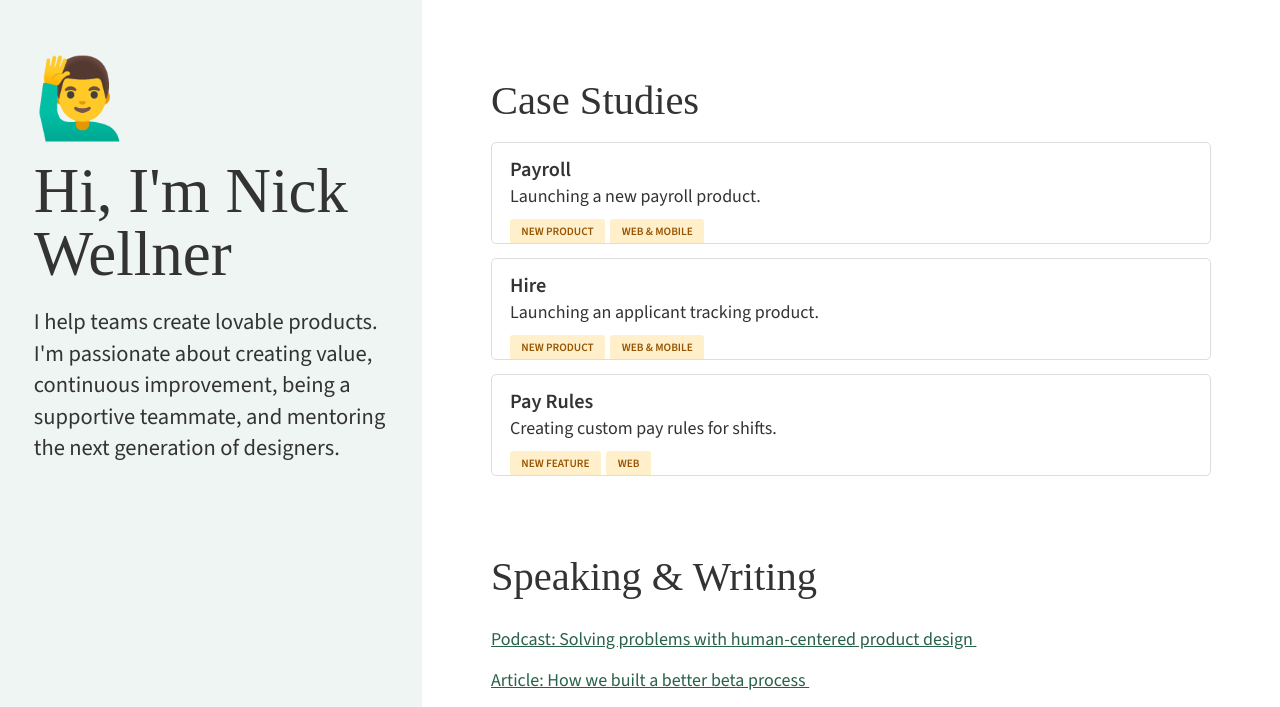
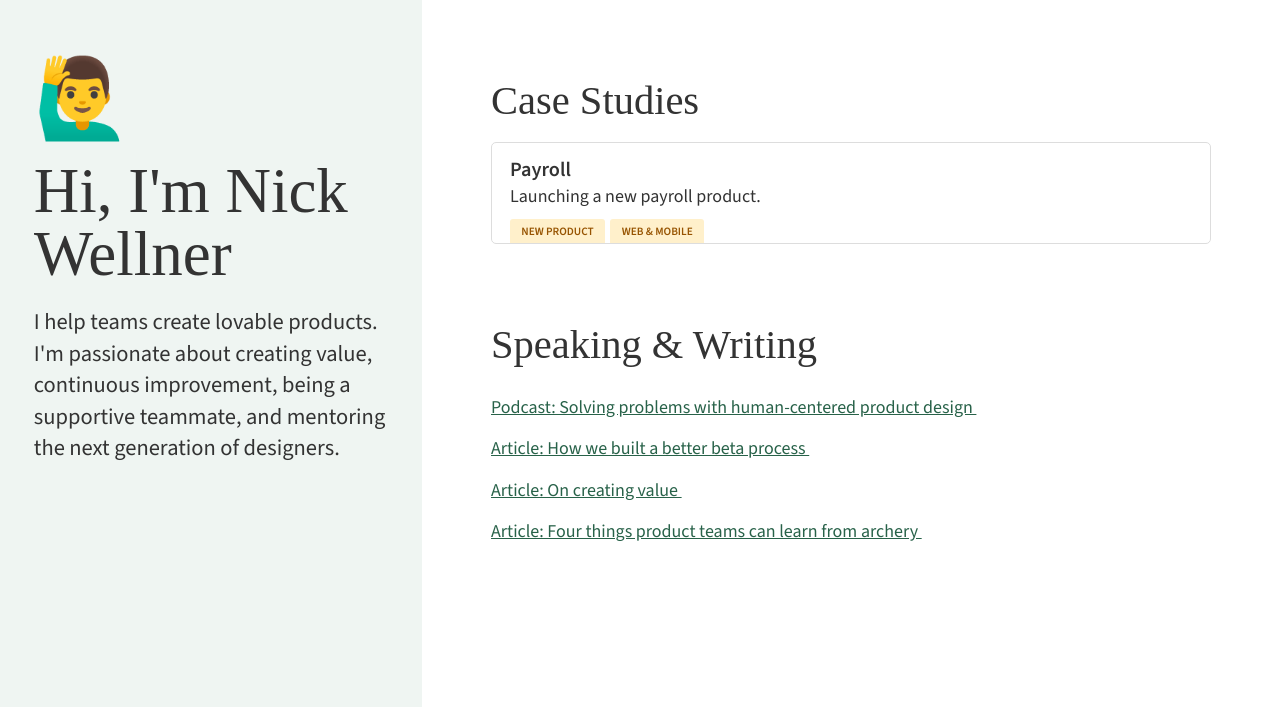
Before and after one commit to nickwellner/portfolio, a plain HTML site: page index.html in a window 1280 px wide. Shown: the top 707 px of the page. Drawn offline with nearby package versions, Linux system fonts and the light colour scheme; a web font is replaced by a local one.

Commit message:
Add files via upload
Hid unfinished case studies

```diff
--- a/index.html
+++ b/index.html
@@ -60,7 +60,7 @@
 					<span class="tile-arrow">&#8594;</span>
 				</span>
 			</a>
-			<a class="project-tile project-tile--hire" href="hire.html">
+			<!-- <a class="project-tile project-tile--hire" href="hire.html">
 				<span class="title">Hire</span>
 				<span class="subtitle">Launching an applicant tracking product.</span>
 				<span class="tag-list clearfix">
@@ -81,7 +81,7 @@
 				<span class="tile-arrow-container">
 					<span class="tile-arrow">&#8594;</span>
 				</span>
-			</a>
+			</a> -->
 			<h2>Speaking & Writing</h2>
 			<a class="fancy-link" target="_blank" href="https://the-business-conversation.simplecast.com/episodes/episode-14-solving-problems-using-human-centered-product-design-with-nick-wellner">
 				Podcast: Solving problems with human-centered product design
```
